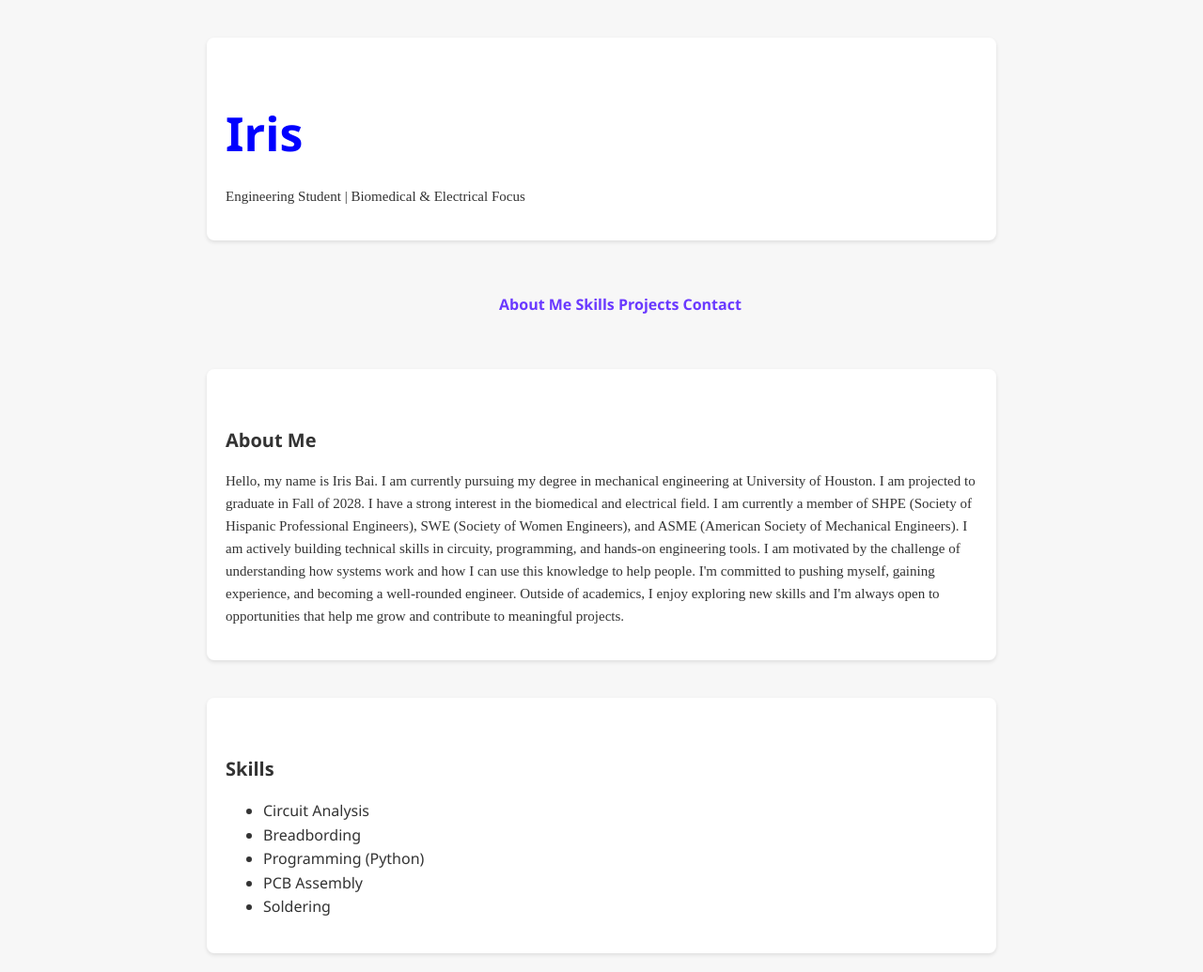
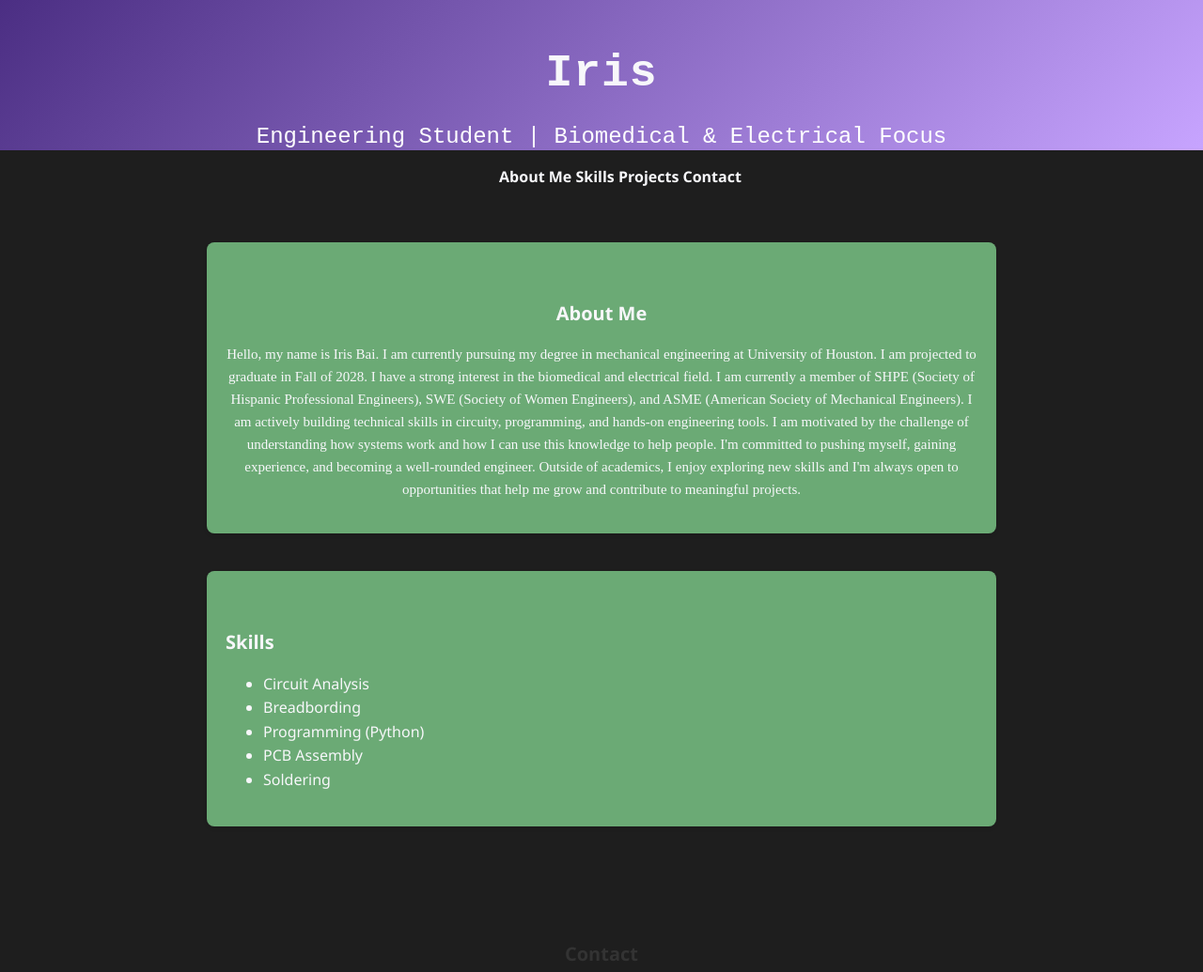
Before and after one commit to eyerisbai/eyeris-portfolio, a plain HTML site: page index.html in a window 1280 px wide. Shown: the top 1035 px of the page at 94% size. Drawn offline with Linux system fonts and the light colour scheme.

Commit message:
Refactor styles to use CSS variables and clean up
Added CSS variables for colors and updated styles throughout the file to use these variables. Removed unused header and section styles.

```diff
--- a/src/styles/style.css
+++ b/src/styles/style.css
@@ -1,3 +1,11 @@
+:root {
+  --iris-purple: #4B2E83;
+  --iris-lavender: #C7A4FF;
+  --iris-yellow: #F2C94C;
+  --iris-green: #6BAA75;
+  --iris-white: #F7F7FA;
+  --iris-charcoal: #1E1E1E;
+}
 
 body {
     font-family: 'Segoe UI', 'Helvetica Neue', sans-serif;
@@ -6,11 +14,12 @@ body {
     color: #333;
     margin: 0;
     padding:0;
-    background-color: #f7f7f7;
+    background-color: var(--iris-charcoal);
 }
 
 h1 {
-    color:blue;
+    color: var(--iris-white);
+    font-family:'Courier New', Courier, monospace;
     font-size: 50px;
     font-weight:700;
     margin-bottom: 10px;
@@ -21,26 +30,6 @@ h2 {
     font-weight: 600;
     margin-top: 40px;
     margin-bottom: 10px;
-}
-
-header {
-    display: flex;
-    flex-direction: column;
-    align-items: center;
-    text-align:center;
-    font-family: 'Rubik';
-    padding: 30px 30px;
-    background-color: #4a4aff;
-    color:#f7f7f7;
-}
-
-section {
-    max-width: 800px;
-    margin: 40px auto;
-    padding: 20px;
-    background: white;
-    border-radius: 8px;
-    box-shadow: 0 2px 4px rgba(0,0,0,0.1);
 }
 
 p {
@@ -55,23 +44,24 @@ nav {
     z-index: 100;
     margin-top: 20px;
     margin: 0 15px;
-    color: #6a39ff;
+    color: var(--iris-white);
     text-decoration: none;
     font-weight: bold;
 }
  nav a {
-    color: #6a39ff;
+    color: var(--iris-white);
     text-decoration: none;
     font-weight: 600;
     transition: color 0.2s ease, transform 0.2s ease;
  }
 
  nav a:hover {
-    color: #2a2ad6;
+    color: var(--iris-yellow);
+    transform: translateY(-5px);
  }
 
-@media (max-with: 600px) {
-    header hl {
+@media (max-width: 600px) {
+    header h1 {
         font-size: 32px;
     }
 
@@ -90,9 +80,30 @@ nav {
     }
 }
 
+.about-me {
+    text-align: center;
+    background-color: var(--iris-green);
+    color: var(--iris-white);
+    max-width: 800px;
+    margin: 40px auto;
+    padding: 20px;
+    border-radius: 8px;
+    box-shadow: 0 2px 4px rgba(0,0,0,0.1);
+}
+
+.skills {
+    max-width: 800px;
+    margin: 40px auto;
+    padding: 20px;
+    background:var(--iris-green);
+    color: var(--iris-white);
+    border-radius: 8px;
+    box-shadow: 0 2px 4px rgba(0,0,0,0.1);
+}
+
 footer {
     text-align: center;
-    background-color: #8A7F6F;
+    background-color: var(--iris-charcoal);
 }
 img {
     max-width: 100%;
@@ -257,3 +268,26 @@ img {
     padding: 20px;
     border-top: 1px solid #dcdcff;
 }
+
+.hero {
+    height: 20vh;
+    text-align: center;
+    justify-content: center;
+    display: flex;
+    background: linear-gradient(135deg, var(--iris-purple), var(--iris-lavender));
+    color: white;
+}
+
+.hero-content h1 {
+    font-size: 3rem;
+    font-family: 'Courier New', Courier, monospace;
+    margin-bottom: 10px;
+    letter-spacing: 1px;
+}
+
+.hero-content p {
+    font-family:'Courier New', Courier, monospace;
+    font-size: 1.5rem;
+    margin: 0;
+    font-weight: 200;
+}
```
